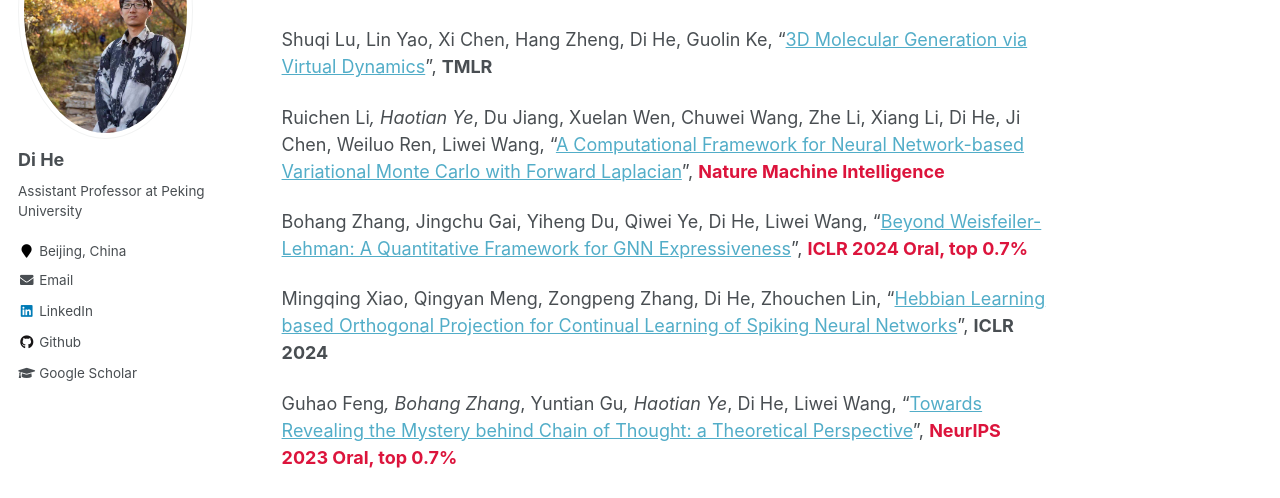
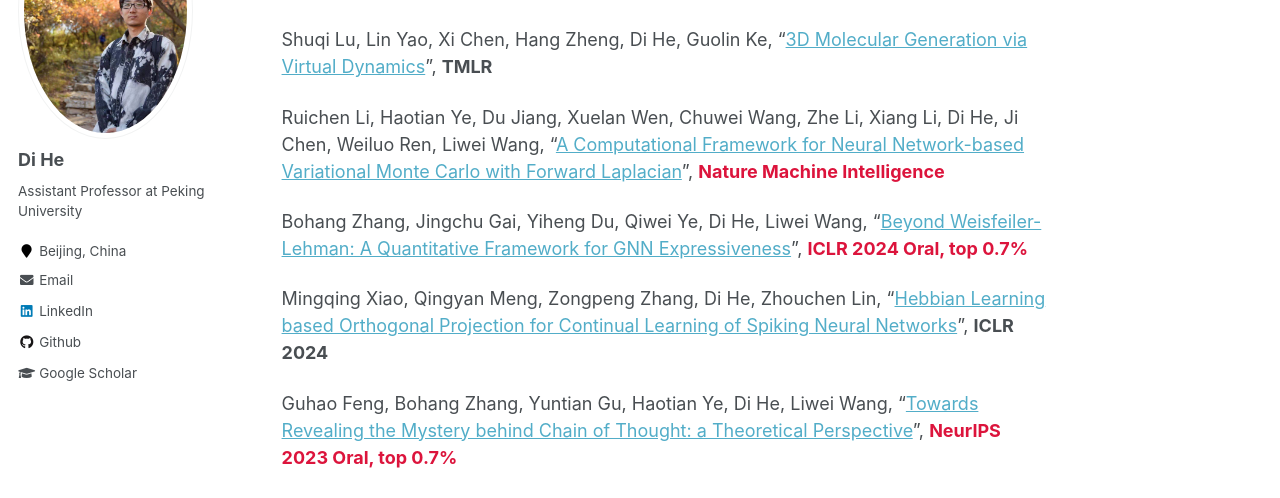
Before and after one commit to DiHe-PKU/DiHe-PKU.github.io, a Jekyll site: the page built from _pages/about.md, in a window 1280 px wide and 900 px high, scrolled down 477 px. Shown: the part 153-651 px from the top of the window. Built offline with Jekyll 4.4.1, drawn with Linux system fonts in a browser that asks for light colours; formulas are drawn with MathJax 3.

Commit message:
Update about.md

```diff
--- a/_pages/about.md
+++ b/_pages/about.md
@@ -20,13 +20,13 @@ Krzysztof Marcin Choromanski, Shanda Li, Valerii Likhosherstov, Kumar Avinava Du
 
 Shuqi Lu, Lin Yao, Xi Chen, Hang Zheng, Di He, Guolin Ke, "[3D Molecular Generation via Virtual Dynamics](https://arxiv.org/abs/2302.05847)", **TMLR**
 
-Ruichen Li*, Haotian Ye*, Du Jiang, Xuelan Wen, Chuwei Wang, Zhe Li, Xiang Li, Di He, Ji Chen, Weiluo Ren, Liwei Wang, "[A Computational Framework for Neural Network-based Variational Monte Carlo with Forward Laplacian](https://www.nature.com/articles/s42256-024-00794-x)", **<font color="#DC143C"> Nature Machine Intelligence</font>**
+Ruichen Li, Haotian Ye, Du Jiang, Xuelan Wen, Chuwei Wang, Zhe Li, Xiang Li, Di He, Ji Chen, Weiluo Ren, Liwei Wang, "[A Computational Framework for Neural Network-based Variational Monte Carlo with Forward Laplacian](https://www.nature.com/articles/s42256-024-00794-x)", **<font color="#DC143C"> Nature Machine Intelligence</font>**
 
 Bohang Zhang, Jingchu Gai, Yiheng Du, Qiwei Ye, Di He, Liwei Wang, "[Beyond Weisfeiler-Lehman: A Quantitative Framework for GNN Expressiveness](https://arxiv.org/abs/2401.08514)", **<font color="#DC143C"> ICLR 2024 Oral, top 0.7%</font>**
 
 Mingqing Xiao, Qingyan Meng, Zongpeng Zhang, Di He, Zhouchen Lin, "[Hebbian Learning based Orthogonal Projection for Continual Learning of Spiking Neural Networks](https://arxiv.org/abs/2402.11984)", **ICLR 2024**
 
-Guhao Feng*, Bohang Zhang*, Yuntian Gu*, Haotian Ye*, Di He, Liwei Wang, "[Towards Revealing the Mystery behind Chain of Thought: a Theoretical Perspective](https://arxiv.org/abs/2305.15408)", **<font color="#DC143C"> NeurIPS 2023 Oral, top 0.7%</font>**
+Guhao Feng, Bohang Zhang, Yuntian Gu, Haotian Ye, Di He, Liwei Wang, "[Towards Revealing the Mystery behind Chain of Thought: a Theoretical Perspective](https://arxiv.org/abs/2305.15408)", **<font color="#DC143C"> NeurIPS 2023 Oral, top 0.7%</font>**
 
 Haiyang Wang, Chen Shi, Shaoshuai Shi, Meng Lei, Sen Wang, Di He, Bernt Schiele, Liwei Wang, "[DSVT: Dynamic Sparse Voxel Transformer with Rotated Sets](https://arxiv.org/abs/2301.06051)", **CVPR 2023**
 
```
